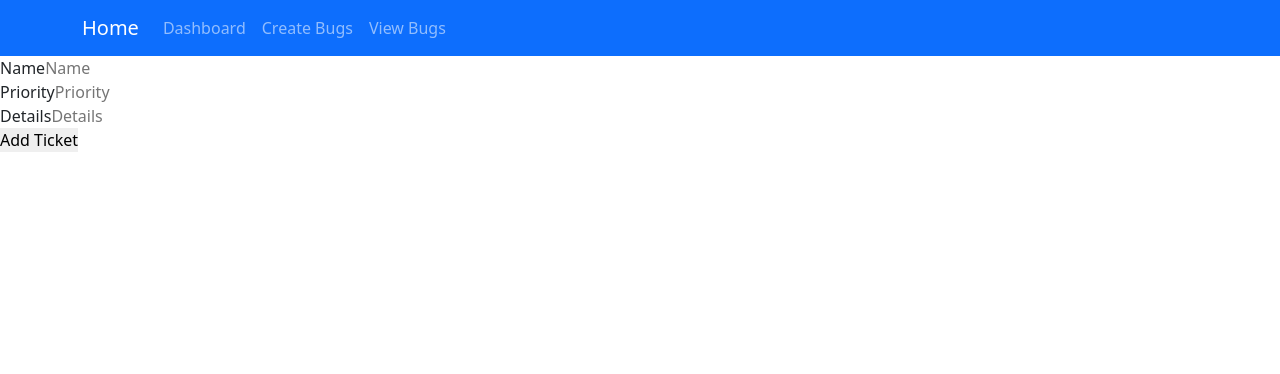
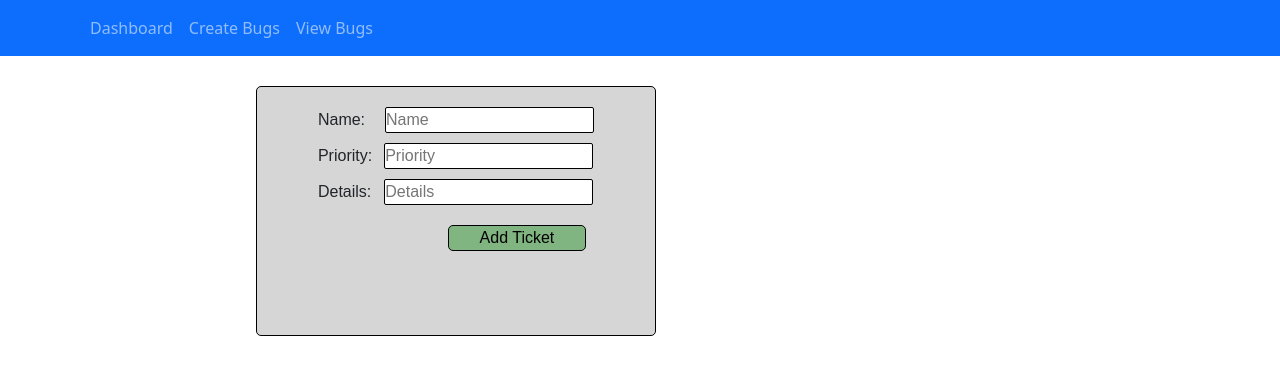
Before and after one commit to MaxwellMorrow/Milestone-project-2-FrontEnd, a React (Create React App) app in the folder frontend/: page /createbug in a window 1280 px wide. Shown: the top 374 px of the page. Built offline with nearby package versions, Linux system fonts and the light colour scheme.

Commit message:
added styling!

```diff
--- /dev/null
+++ b/frontend/src/App.css
@@ -0,0 +1,77 @@
+h1 {
+    text-align: center;
+    font-family: arial;
+}
+/* view bugs css */
+#edit {
+    border-radius: 5px;
+    padding: 0px 4px 1px 4px;
+    border: 1px solid black;
+    background-color: rgba(0, 128, 0, 0.297);
+}
+#edit:hover {
+    background-color: rgba(9, 187, 9, 0.907);
+    color: white;
+    transform: scale(1.1);
+}
+#delete {
+    border-radius: 5px;
+    padding: 0px 4px 1px 4px;
+    border: 1px black solid;
+    background-color: rgba(255, 132, 0, 0.413);
+}
+#delete:hover {
+    background-color: rgba(255, 132, 0, 0.886);
+    color: white;
+    transform: scale(1.1);
+}
+/* create bugs css */
+#addticket {
+    min-width: 50%;
+    border-radius: 5px;
+    background-color: rgba(0, 128, 0, 0.405);
+    border: 1px solid black;
+    margin-left: 130px;
+    margin-top: 20px;
+}
+#addticket:hover {
+    background-color: rgba(101, 215, 34, 0.784);
+    color: black;
+    transform: scale(1.1);
+}
+#formcontainer {
+  font-family: arial;
+  display: flex;
+  justify-content: center;
+  min-width: 300px;
+  max-width: 400px;
+  height: 250px;
+  margin-left: 20%;
+  background-color: rgba(128, 128, 128, 0.322);
+  margin-top: 30px;
+  border-radius: 5px;
+  border: 1px solid black;
+}
+input {
+    background-color: rgb(255, 255, 255);
+    border-radius: 2px;
+    border: 1px solid black;
+}
+#name {
+    margin-top: 20px;
+    margin-left: 20px;
+}
+#priority {
+    margin-top: 10px;
+    margin-left: 12px;
+}
+#details {
+    margin-top: 10px;
+    margin-left: 13px;
+}
+/* edit bug css */
+#editbug {
+    margin-top: 20px;
+    margin-left: 20vw;
+    margin-right: 20vw;
+}
--- a/frontend/src/components/CreateBugs.js
+++ b/frontend/src/components/CreateBugs.js
@@ -29,12 +29,13 @@ export default function CreateBugs() {
   };
 
   return (
-    <div>
+    <div id="formcontainer">
       <form onSubmit={handleSubmit}>
 
         <div>
-          <label>Name</label>
+          <label>Name:</label>
           <input
+          id="name"
             type="text"
             name="name"
             placeholder="Name"
@@ -42,8 +43,9 @@ export default function CreateBugs() {
           />
         </div>
         <div>
-          <label>Priority</label>
+          <label>Priority:</label>
           <input
+          id="priority"
             type="text"
             name="priority"
             placeholder="Priority"
@@ -51,15 +53,16 @@ export default function CreateBugs() {
           />
         </div>
         <div>
-          <label>Details</label>
+          <label>Details:</label>
           <input
+          id="details"
             type="text"
             name="details"
             placeholder="Details"
             onChange={(e) => setDetails(e.target.value)}
           />
         </div>
-        <input type="submit" value="Add Ticket"></input>
+        <input id="addticket" type="submit" value="Add Ticket"></input>
       </form>
     </div>
   );
--- a/frontend/src/components/DashBoard.js
+++ b/frontend/src/components/DashBoard.js
@@ -1,17 +1,76 @@
-import React from 'react'
+import React from "react";
+import { Card, Button } from "react-bootstrap";
 
 export default function Dashboard() {
   return (
     <div>
       <h1 className="page-header">Overview</h1>
-      <div className="row">
-        <div className="col-md-4">
-          {/* <TeamPanel teams={teams} employees={employees} /> */}
-        </div>
-        <div className="col-md-4">
-          {/* <EmployeePanel employees={employees} /> */}
-        </div>
+
+      <div className="bug-cards">
+        <Card style={{ width: "40rem", height: "40rem", margin: "10px" }}>
+          <Card.Header>Total Bugs</Card.Header>
+          <Card.Body>
+            <Card.Title style={{ fontSize: "96px", textAlign: "center" }}>
+              1234
+            </Card.Title>
+          </Card.Body>
+          <Card.Footer>
+            <div className="d-grid gap-2">
+              <Button variant="primary" size="lg">
+                View Bugs
+              </Button>
+            </div>
+          </Card.Footer>
+        </Card>
+
+        <Card style={{ width: "40rem", height: "40rem", margin: "10px" }}>
+          <Card.Header>Total High Priority Bugs</Card.Header>
+          <Card.Body>
+            <Card.Title style={{ fontSize: "96px", textAlign: "center" }}>
+              1234
+            </Card.Title>
+          </Card.Body>
+          <Card.Footer>
+            <div className="d-grid gap-2">
+              <Button variant="primary" size="lg">
+                View Bugs
+              </Button>
+            </div>
+          </Card.Footer>
+        </Card>
+
+        <Card style={{ width: "40rem", height: "40rem", margin: "10px" }}>
+          <Card.Header>Total Medium Priority Bugs</Card.Header>
+          <Card.Body>
+            <Card.Title style={{ fontSize: "96px", textAlign: "center" }}>
+              1234
+            </Card.Title>
+          </Card.Body>
+          <Card.Footer>
+            <div className="d-grid gap-2">
+              <Button variant="primary" size="lg">
+                View Bugs
+              </Button>
+            </div>
+          </Card.Footer>
+        </Card>
+
+        <Card style={{ width: "40rem", height: "40rem", margin: "10px" }}>
+          <Card.Header>Total Low Priority Bugs</Card.Header>
+          <Card.Body>
+            <Card.Title style={{ fontSize: "96px", textAlign: "center" }}>
+              1234
+            </Card.Title>
+          </Card.Body>
+          <Card.Footer>
+            <div className="d-grid gap-2">
+              <Button variant="primary" size="lg">
+                View Bugs
+              </Button>
+            </div>
+          </Card.Footer>
+        </Card>
       </div>
-   </div>
+    </div>
   );
 }
--- a/frontend/src/components/EditBug.js
+++ b/frontend/src/components/EditBug.js
@@ -11,7 +11,10 @@ export default function EditBug() {
   const [bugName, setbugName] = useState("");
   const [bugPriority, setbugPriority] = useState("");
   const [bugDetails, setbugDetails] = useState("");
+  const [userAssigned, setuserAssigned] = useState("");
+  const [Users, setUsers] = useState("");
 
+  // fetch for the bug that was clicked
   useEffect(() => {
     fetch(`http://localhost:3000/bugs/${bugId}`)
       .then((res) => res.json())
@@ -24,6 +27,16 @@ export default function EditBug() {
       });
   }, []);
 
+  // fetch for users
+  useEffect(() => {
+    fetch(`http://localhost:3000/users`)
+      .then((res) => res.json())
+      .then((data) => {
+        console.log(data);
+        setUsers(data);
+      });
+  }, []);
+
   let handleSubmit = (e) => {
     e.preventDefault();
     fetch("http://localhost:3000/bugs/" + bugId, {
@@ -33,17 +46,20 @@ export default function EditBug() {
         name: bugName,
         priority: bugPriority,
         details: bugDetails,
+        user: userAssigned,
       }),
     });
   };
 
   //   this prevents our component from trying to render the below before the data comes in
-  if (FoundBug === null) {
-    return <p>Loading Bug!</p>;
+  if (FoundBug === null || Users === null) {
+    return <p>Loading Stuff!</p>;
   }
 
+  console.log(FoundBug.user)
+
   return (
-    <div>
+    <div id="editbug">
       <h1>Edit Bug</h1>
       <Form onSubmit={handleSubmit}>
         <Form.Group className="mb-3">
@@ -57,11 +73,15 @@ export default function EditBug() {
 
         <Form.Group className="mb-3">
           <Form.Label>Priority</Form.Label>
-          <Form.Control
-            type="text"
-            defaultValue={bugPriority}
+          <Form.Select
+            aria-label="Default select example"
             onChange={(e) => setbugPriority(e.target.value)}
-          />
+          >
+            <option>{bugPriority}</option>
+            <option value="High">High</option>
+            <option value="Medium">Medium</option>
+            <option value="Low">Low</option>
+          </Form.Select>
         </Form.Group>
 
         <Form.Group className="mb-3">
@@ -73,6 +93,20 @@ export default function EditBug() {
             onChange={(e) => setbugDetails(e.target.value)}
           />
         </Form.Group>
+        <Form.Group className="mb-3">
+          <Form.Label>User Assigned</Form.Label>
+          <Form.Select
+            aria-label="Default select example"
+            onChange={(e) => setuserAssigned(e.target.value)}
+
+          >
+          {Users.map((user)=>{
+            return (
+              <option value={user._id} key={user._id}>{user.name}</option>
+            )
+          })}
+          </Form.Select>
+        </Form.Group>
 
         <Button variant="primary" type="submit">
           Save Changes
--- a/frontend/src/components/NavBar.js
+++ b/frontend/src/components/NavBar.js
@@ -19,7 +19,7 @@ export default function NavBar() {
     return (
       <Navbar bg="primary" variant="dark">
         <Container>
-          <Navbar.Brand href="#home">Home</Navbar.Brand>
+          {/* <Navbar.Brand href="#home">Home</Navbar.Brand> */}
           <Nav className="me-auto">
             <Nav.Link onClick={redirectDash}>Dashboard</Nav.Link>
             <Nav.Link onClick={redirectCreateBug}>Create Bugs</Nav.Link>
--- a/frontend/src/components/ViewBugs.js
+++ b/frontend/src/components/ViewBugs.js
@@ -51,12 +51,12 @@ export default function ViewBugs() {
                         <td>{bug.priority}</td>
                         <td>{bug.details}</td>
                         <td>
-                          <button onClick={() => navigate(`/bugs/${bug._id}`)}>
+                          <button id='edit' onClick={() => navigate(`/bugs/${bug._id}`)}>
                             Edit
                           </button>
                         </td>
                         <td>
-                          <button onClick={() => {
+                          <button id='delete' onClick={() => {
                             deleteBug(bug._id); window.location.reload(true);}} >
                             Delete
                           </button>
--- a/frontend/src/index.css
+++ b/frontend/src/index.css
@@ -4,3 +4,16 @@
     padding: 0;
     border:0;
   }
+
+  .bug-cards {
+  display: flex;
+  flex-wrap: wrap;
+  justify-content: center;
+  text-align: center;
+}
+
+.card-body {
+  display: flex;
+  align-items: center;
+  justify-content: center;
+}
--- a/frontend/src/index.js
+++ b/frontend/src/index.js
@@ -22,13 +22,14 @@ import ViewBugs from './components/ViewBugs';
 import DashBoard from './components/DashBoard';
 import EditBug from './components/EditBug';
 import ErrorPage from './components/ErrorPage';
+import "./App.css"
 
 const root = ReactDOM.createRoot(document.getElementById('root'));
 root.render(
   <Router>
     <NavBar/>
     <Routes>
-      <Route path='/' element={<App/>}/>
+      <Route path='/' element={<DashBoard/>}/>
       <Route path='/dashboard' element={<DashBoard/>}/>
       <Route path='/bugs' element={<ViewBugs/>}/>
       <Route path='/createbug' element={<CreateBugs/>}/>
```
Also changed, not shown: frontend/src/components/Login.js (added, +44 -0 lines).
